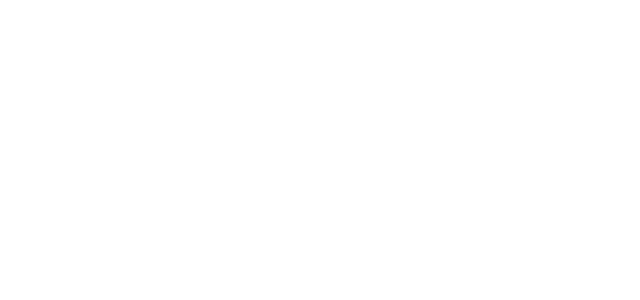
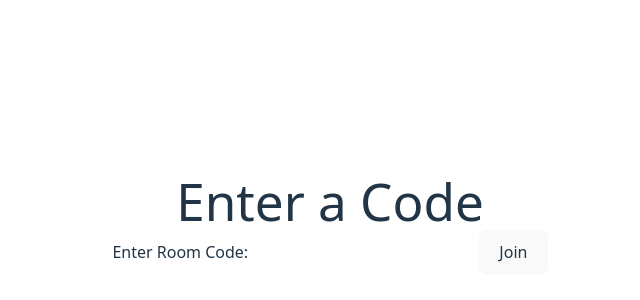
Before and after one commit to dioeos/sketch-bridge, a React (Vite) app in the folder client/: page /join in a window 1280 px wide. Before the commit this address had no page. Shown: the part 176-476 px from the top of the page, without its empty margins (310-950 px from the left). Built offline with nearby package versions, Linux system fonts and the light colour scheme.

Commit message:
Created guest + host room

```diff
--- a/client/src/App.tsx
+++ b/client/src/App.tsx
@@ -3,14 +3,6 @@
 
 function App() {
   const [count, setCount] = useState(0);
-  const [messages, setMessages] = useState([]);
-  const [username, setUsername] = useState([]);
-
-  // const ws = useRef(null);
-  // const messagesEndRef = useRef(null);
-  // const chatContainerRer = useRef(null);
-  //
-  //
 
   return (
     <div>
@@ -20,6 +12,10 @@
         <a className="bg-red-500 no-underline mt-10" href="/host">
           Host a Room
         </a>
+
+        <a className="bg-blue-500 no-underline mt-10" href="/join">
+          Join a Room
+        </a>
       </div>
     </div>
   );
--- /dev/null
+++ b/client/src/components/JoinRoomForm/JoinRoomForm.tsx
@@ -0,0 +1,41 @@
+import { useState } from "react";
+import { useNavigate } from "react-router";
+
+export default function JoinRoomForm() {
+  const [code, setCode] = useState<string>("");
+  const [error, setError] = useState<string>("");
+
+  const navigate = useNavigate();
+
+  const handleSubmit = (e) => {
+    e.preventDefault();
+
+    const normalizedCode: string = code.trim().toUpperCase();
+
+    if (normalizedCode.length !== 5) {
+      setError("Invalid room code");
+      return;
+    }
+
+    setError("");
+    navigate(`/join/${normalizedCode}`);
+  };
+
+  return (
+    <div>
+      <form onSubmit={handleSubmit}>
+        {error && <p>{error}</p>}
+        <label>
+          Enter Room Code:
+          <input
+            value={code}
+            onChange={(e) => setCode(e.target.value)}
+            maxLength={5}
+          />
+        </label>
+
+        <button type="submit">Join</button>
+      </form>
+    </div>
+  );
+}
--- a/client/src/main.tsx
+++ b/client/src/main.tsx
@@ -8,6 +8,8 @@
 
 import HostInit from "./pages/HostPage/HostInit.tsx";
 import HostRoom from "./pages/HostPage/HostPage.tsx";
+
+import JoinPage from "./pages/JoinPage/JoinPage.tsx";
 
 // createRoot(document.getElementById('root')!).render(
 //   <StrictMode>
@@ -24,6 +26,7 @@
       <Route path="/" element={<App />} />
       <Route path="/host" element={<HostInit />} />
       <Route path="/host/:code" element={<HostRoom />} />
+      <Route path="/join" element={<JoinPage />} />
     </Routes>
   </BrowserRouter>,
 );
--- a/client/src/pages/HostPage/HostPage.tsx
+++ b/client/src/pages/HostPage/HostPage.tsx
@@ -1,7 +1,38 @@
+import { useCallback, useRef, useEffect } from "react";
 import { useParams } from "react-router";
 
 export default function HostPage() {
-  const { code } = useParams();
+  const { code } = useParams<{ code: string }>();
+  const ws = useRef<WebSocket | null>(null);
+
+  useEffect(() => {
+    if (ws.current) {
+      ws.current.close();
+    }
+
+    try {
+      console.log("Attempting web socket creation...");
+      const protocol: string =
+        window.location.protocol === "https:" ? "wss://" : "ws://";
+
+      console.log("Checkpoint");
+      const host: string =
+        import.meta.env.VITE_WS_HOST ?? window.location.hostname;
+      const port: string = import.meta.env.VITE_WS_PORT ?? "8000";
+      console.log(host);
+      console.log(port);
+      const wsUrl = `${protocol}${host}:${port}/ws/${encodeURIComponent(code)}/host`;
+
+      console.log(wsUrl);
+
+      const socket: WebSocket = new WebSocket(wsUrl);
+      ws.current = socket;
+
+      console.log(ws);
+    } catch (e) {
+      console.error("Web socket issue");
+    }
+  }, [code]);
 
   return (
     <div>
--- /dev/null
+++ b/client/src/pages/JoinPage/JoinPage.tsx
@@ -0,0 +1,11 @@
+import { useState } from "react";
+import JoinRoomForm from "../../components/JoinRoomForm/JoinRoomForm.tsx";
+
+export default function JoinPage() {
+  return (
+    <div>
+      <h1>Enter a Code</h1>
+      <JoinRoomForm />
+    </div>
+  );
+}
```
Also changed, not shown: 1 other file (tests, documents, lock files or other folders).
